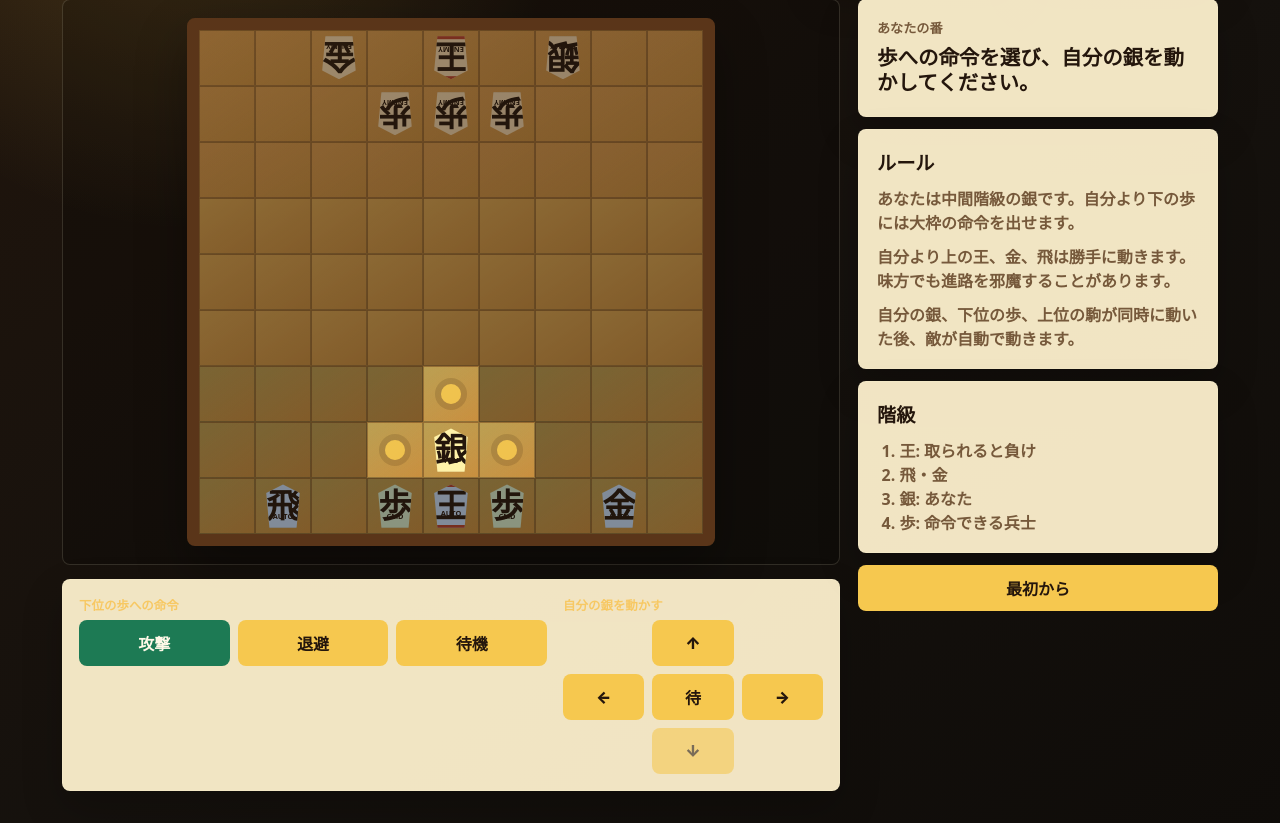
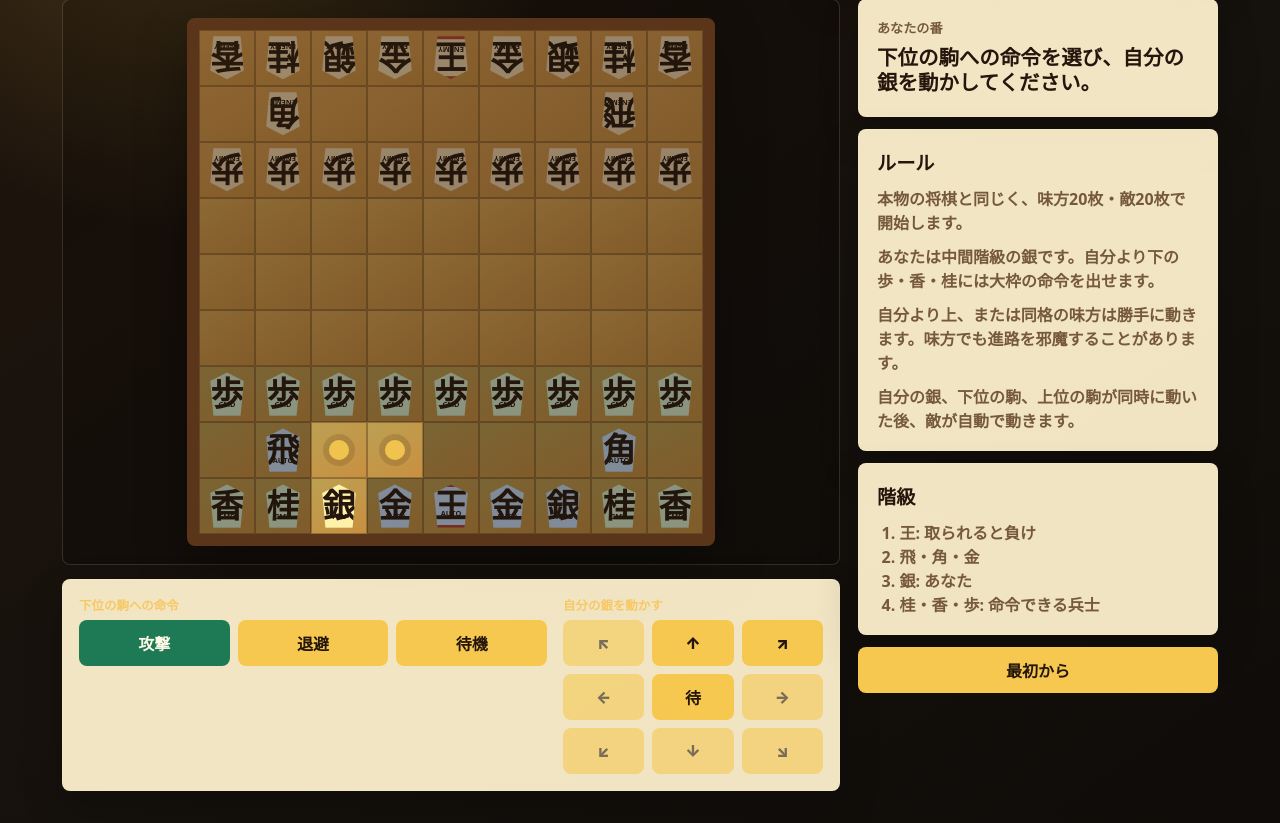
Before and after one commit to 03715910/websites, a plain HTML site: page 将棋/index.html in a window 1280 px wide. Shown: the part 153-976 px from the top of the page. Drawn offline with Linux system fonts and the light colour scheme.

Commit message:
Use full shogi starting armies

```diff
--- a/将棋/index.html
+++ b/将棋/index.html
@@ -33,8 +33,8 @@
 
           <section class="command-panel" aria-label="自分のターン操作">
             <div class="command-group">
-              <p class="panel-label">下位の歩への命令</p>
-              <div class="segmented" role="group" aria-label="歩への命令">
+              <p class="panel-label">下位の駒への命令</p>
+              <div class="segmented" role="group" aria-label="下位の駒への命令">
                 <button type="button" data-command="attack">攻撃</button>
                 <button type="button" data-command="evade">退避</button>
                 <button type="button" data-command="hold">待機</button>
@@ -44,11 +44,15 @@
             <div class="move-group">
               <p class="panel-label">自分の銀を動かす</p>
               <div class="dpad" aria-label="移動方向">
+                <button type="button" data-dir="upLeft" class="up-left">↖</button>
                 <button type="button" data-dir="up" class="up">↑</button>
+                <button type="button" data-dir="upRight" class="up-right">↗</button>
                 <button type="button" data-dir="left" class="left">←</button>
                 <button type="button" data-dir="stay" class="stay">待</button>
                 <button type="button" data-dir="right" class="right">→</button>
+                <button type="button" data-dir="downLeft" class="down-left">↙</button>
                 <button type="button" data-dir="down" class="down">↓</button>
+                <button type="button" data-dir="downRight" class="down-right">↘</button>
               </div>
             </div>
           </section>
@@ -57,23 +61,24 @@
         <aside class="side-panel" aria-label="状態">
           <div class="turn-box">
             <span id="turnLabel">あなたの番</span>
-            <strong id="message">歩への命令を選び、自分の銀を動かしてください。</strong>
+            <strong id="message">下位の駒への命令を選び、自分の銀を動かしてください。</strong>
           </div>
 
           <div class="rule-box">
             <h2>ルール</h2>
-            <p>あなたは中間階級の銀です。自分より下の歩には大枠の命令を出せます。</p>
-            <p>自分より上の王、金、飛は勝手に動きます。味方でも進路を邪魔することがあります。</p>
-            <p>自分の銀、下位の歩、上位の駒が同時に動いた後、敵が自動で動きます。</p>
+            <p>本物の将棋と同じく、味方20枚・敵20枚で開始します。</p>
+            <p>あなたは中間階級の銀です。自分より下の歩・香・桂には大枠の命令を出せます。</p>
+            <p>自分より上、または同格の味方は勝手に動きます。味方でも進路を邪魔することがあります。</p>
+            <p>自分の銀、下位の駒、上位の駒が同時に動いた後、敵が自動で動きます。</p>
           </div>
 
           <div class="rank-box">
             <h2>階級</h2>
             <ol>
               <li>王: 取られると負け</li>
-              <li>飛・金</li>
+              <li>飛・角・金</li>
               <li>銀: あなた</li>
-              <li>歩: 命令できる兵士</li>
+              <li>桂・香・歩: 命令できる兵士</li>
             </ol>
           </div>
 
--- a/将棋/script.js
+++ b/将棋/script.js
@@ -12,25 +12,51 @@ const commandButtons = [...document.querySelectorAll("[data-command]")];
 const directionButtons = [...document.querySelectorAll("[data-dir]")];
 
 const DIRECTIONS = {
+  upLeft: { row: -1, col: -1, label: "左上" },
   up: { row: -1, col: 0, label: "上" },
+  upRight: { row: -1, col: 1, label: "右上" },
   right: { row: 0, col: 1, label: "右" },
+  downRight: { row: 1, col: 1, label: "右下" },
   down: { row: 1, col: 0, label: "下" },
+  downLeft: { row: 1, col: -1, label: "左下" },
   left: { row: 0, col: -1, label: "左" },
   stay: { row: 0, col: 0, label: "待機" }
 };
 
-const STEP_MOVES = [
+const ORTHOGONAL_MOVES = [
   { row: -1, col: 0 },
   { row: 0, col: 1 },
   { row: 1, col: 0 },
   { row: 0, col: -1 }
 ];
 
+const DIAGONAL_MOVES = [
+  { row: -1, col: -1 },
+  { row: -1, col: 1 },
+  { row: 1, col: 1 },
+  { row: 1, col: -1 }
+];
+
+const KING_MOVES = [...ORTHOGONAL_MOVES, ...DIAGONAL_MOVES];
+
 const COMMANDS = {
   attack: "攻撃",
   evade: "退避",
   hold: "待機"
 };
+
+const PIECE_DATA = {
+  king: { label: "王", rank: 7 },
+  rook: { label: "飛", rank: 6 },
+  bishop: { label: "角", rank: 6 },
+  gold: { label: "金", rank: 5 },
+  silver: { label: "銀", rank: 4 },
+  knight: { label: "桂", rank: 2 },
+  lance: { label: "香", rank: 2 },
+  pawn: { label: "歩", rank: 1 }
+};
+
+const SUBORDINATE_TYPES = new Set(["pawn", "lance", "knight"]);
 
 let pieces = [];
 let phase = "player";
@@ -46,7 +72,7 @@ for (const button of commandButtons) {
 
     selectedCommand = button.dataset.command;
     updateCommandButtons();
-    setMessage("あなたの番", `${COMMANDS[selectedCommand]}を歩に命令しました。銀の移動方向を選んでください。`);
+    setMessage("あなたの番", `${COMMANDS[selectedCommand]}を下位の駒に命令しました。銀の移動方向を選んでください。`);
   });
 }
 
@@ -58,28 +84,85 @@ restartButton.addEventListener("click", startGame);
 startGame();
 
 function startGame() {
-  pieces = [
-    { id: "ally-rook", side: "ally", control: "superior", type: "rook", label: "飛", rank: 5, row: 8, col: 1 },
-    { id: ALLY_KING_ID, side: "ally", control: "superior", type: "king", label: "王", rank: 6, row: 8, col: 4 },
-    { id: "ally-gold", side: "ally", control: "superior", type: "gold", label: "金", rank: 4, row: 8, col: 7 },
-    { id: PLAYER_ID, side: "ally", control: "player", type: "silver", label: "銀", rank: 3, row: 7, col: 4 },
-    { id: "ally-pawn-left", side: "ally", control: "subordinate", type: "pawn", label: "歩", rank: 1, row: 8, col: 3 },
-    { id: "ally-pawn-right", side: "ally", control: "subordinate", type: "pawn", label: "歩", rank: 1, row: 8, col: 5 },
-    { id: ENEMY_KING_ID, side: "enemy", control: "enemy", type: "king", label: "王", rank: 6, row: 0, col: 4 },
-    { id: "enemy-gold", side: "enemy", control: "enemy", type: "gold", label: "金", rank: 4, row: 0, col: 2 },
-    { id: "enemy-silver", side: "enemy", control: "enemy", type: "silver", label: "銀", rank: 3, row: 0, col: 6 },
-    { id: "enemy-pawn-left", side: "enemy", control: "enemy", type: "pawn", label: "歩", rank: 1, row: 1, col: 3 },
-    { id: "enemy-pawn-center", side: "enemy", control: "enemy", type: "pawn", label: "歩", rank: 1, row: 1, col: 4 },
-    { id: "enemy-pawn-right", side: "enemy", control: "enemy", type: "pawn", label: "歩", rank: 1, row: 1, col: 5 }
-  ];
+  pieces = createInitialPieces();
   phase = "player";
   selectedCommand = "attack";
   gameOver = false;
   updatePlayerHints();
-  setMessage("あなたの番", "歩への命令を選び、自分の銀を動かしてください。");
+  setMessage("あなたの番", "下位の駒への命令を選び、自分の銀を動かしてください。");
   updateCommandButtons();
   updateDirectionButtons();
   render();
+}
+
+function createInitialPieces() {
+  const initialPieces = [];
+  const backRank = ["lance", "knight", "silver", "gold", "king", "gold", "silver", "knight", "lance"];
+
+  for (const [col, type] of backRank.entries()) {
+    addInitialPiece(initialPieces, "enemy", type, 0, col);
+    addInitialPiece(initialPieces, "ally", type, 8, col);
+  }
+
+  addInitialPiece(initialPieces, "enemy", "bishop", 1, 1);
+  addInitialPiece(initialPieces, "enemy", "rook", 1, 7);
+  addInitialPiece(initialPieces, "ally", "rook", 7, 1);
+  addInitialPiece(initialPieces, "ally", "bishop", 7, 7);
+
+  for (let col = 0; col < SIZE; col += 1) {
+    addInitialPiece(initialPieces, "enemy", "pawn", 2, col);
+    addInitialPiece(initialPieces, "ally", "pawn", 6, col);
+  }
+
+  return initialPieces;
+}
+
+function addInitialPiece(initialPieces, side, type, row, col) {
+  const data = PIECE_DATA[type];
+  const id = idForInitialPiece(side, type, row, col);
+
+  initialPieces.push({
+    id,
+    side,
+    control: controlForInitialPiece(side, type, id),
+    type,
+    label: data.label,
+    rank: data.rank,
+    row,
+    col
+  });
+}
+
+function idForInitialPiece(side, type, row, col) {
+  if (side === "ally" && type === "king") {
+    return ALLY_KING_ID;
+  }
+
+  if (side === "enemy" && type === "king") {
+    return ENEMY_KING_ID;
+  }
+
+  if (side === "ally" && type === "silver" && row === 8 && col === 2) {
+    return PLAYER_ID;
+  }
+
+  return `${side}-${type}-${row}-${col}`;
+}
+
+function controlForInitialPiece(side, type, id) {
+  if (side === "enemy") {
+    return "enemy";
+  }
+
+  if (id === PLAYER_ID) {
+    return "player";
+  }
+
+  if (SUBORDINATE_TYPES.has(type)) {
+    return "subordinate";
+  }
+
+  return "superior";
 }
 
 function render() {
@@ -162,7 +245,7 @@ function runEnemyTurn() {
     phase = "player";
     updatePlayerHints();
     updateDirectionButtons();
-    setMessage("あなたの番", "歩への命令を選び、自分の銀を動かしてください。");
+    setMessage("あなたの番", "下位の駒への命令を選び、自分の銀を動かしてください。");
     render();
   }, 360);
 }
@@ -202,8 +285,9 @@ function buildEnemyPlans() {
 function planPlayerMove(piece, directionKey) {
   const direction = DIRECTIONS[directionKey] || DIRECTIONS.stay;
   const target = { row: piece.row + direction.row, col: piece.col + direction.col };
+  const isLegalMove = legalMovesFor(piece).some((move) => move.row === target.row && move.col === target.col);
 
-  if (directionKey === "stay" || !canMoveTo(piece, target.row, target.col)) {
+  if (directionKey === "stay" || !isLegalMove) {
     return stayPlan(piece);
   }
 
@@ -258,20 +342,70 @@ function bestPlan(piece, moves, scorer) {
 }
 
 function legalMovesFor(piece) {
+  const forward = forwardFor(piece);
+
   if (piece.type === "rook") {
-    return rookMoves(piece);
+    return slidingMoves(piece, ORTHOGONAL_MOVES);
   }
 
-  return STEP_MOVES
+  if (piece.type === "bishop") {
+    return slidingMoves(piece, DIAGONAL_MOVES);
+  }
+
+  if (piece.type === "lance") {
+    return slidingMoves(piece, [{ row: forward, col: 0 }]);
+  }
+
+  if (piece.type === "knight") {
+    return stepMoves(piece, [
+      { row: forward * 2, col: -1 },
+      { row: forward * 2, col: 1 }
+    ]);
+  }
+
+  if (piece.type === "silver") {
+    return stepMoves(piece, [
+      { row: forward, col: -1 },
+      { row: forward, col: 0 },
+      { row: forward, col: 1 },
+      { row: -forward, col: -1 },
+      { row: -forward, col: 1 }
+    ]);
+  }
+
+  if (piece.type === "gold") {
+    return stepMoves(piece, [
+      { row: forward, col: -1 },
+      { row: forward, col: 0 },
+      { row: forward, col: 1 },
+      { row: 0, col: -1 },
+      { row: 0, col: 1 },
+      { row: -forward, col: 0 }
+    ]);
+  }
+
+  if (piece.type === "pawn") {
+    return stepMoves(piece, [{ row: forward, col: 0 }]);
+  }
+
+  if (piece.type === "king") {
+    return stepMoves(piece, KING_MOVES);
+  }
+
+  return stepMoves(piece, ORTHOGONAL_MOVES);
+}
+
+function stepMoves(piece, directions) {
+  return directions
     .map((direction) => ({ row: piece.row + direction.row, col: piece.col + direction.col }))
     .filter((move) => canMoveTo(piece, move.row, move.col));
 }
 
-function rookMoves(piece) {
+function slidingMoves(piece, directions) {
   const moves = [];
 
-  for (const direction of STEP_MOVES) {
-    for (let step = 1; step <= 2; step += 1) {
+  for (const direction of directions) {
+    for (let step = 1; step < SIZE; step += 1) {
       const row = piece.row + direction.row * step;
       const col = piece.col + direction.col * step;
 
@@ -294,6 +428,10 @@ function rookMoves(piece) {
   }
 
   return moves;
+}
+
+function forwardFor(piece) {
+  return piece.side === "ally" ? -1 : 1;
 }
 
 function canMoveTo(piece, row, col) {
@@ -474,6 +612,7 @@ function finish(result, message) {
 
 function updatePlayerHints() {
   const player = getPlayer();
+  const legalCells = new Set(legalMovesFor(player).map((move) => `${move.row},${move.col}`));
 
   playerHints = Object.entries(DIRECTIONS)
     .map(([dir, delta]) => ({
@@ -481,7 +620,7 @@ function updatePlayerHints() {
       row: player.row + delta.row,
       col: player.col + delta.col
     }))
-    .filter((move) => move.dir === "stay" || canMoveTo(player, move.row, move.col));
+    .filter((move) => move.dir === "stay" || legalCells.has(`${move.row},${move.col}`));
 }
 
 function updateCommandButtons() {
--- a/将棋/style.css
+++ b/将棋/style.css
@@ -261,14 +261,22 @@ h1 {
 .dpad {
   display: grid;
   grid-template-areas:
-    ". up ."
+    "up-left up up-right"
     "left stay right"
-    ". down .";
+    "down-left down down-right";
   gap: 8px;
+}
+
+.dpad .up-left {
+  grid-area: up-left;
 }
 
 .dpad .up {
   grid-area: up;
+}
+
+.dpad .up-right {
+  grid-area: up-right;
 }
 
 .dpad .left {
@@ -283,8 +291,16 @@ h1 {
   grid-area: right;
 }
 
+.dpad .down-left {
+  grid-area: down-left;
+}
+
 .dpad .down {
   grid-area: down;
+}
+
+.dpad .down-right {
+  grid-area: down-right;
 }
 
 .side-panel {
```
Lines whose indentation alone changed are shown as unchanged.
